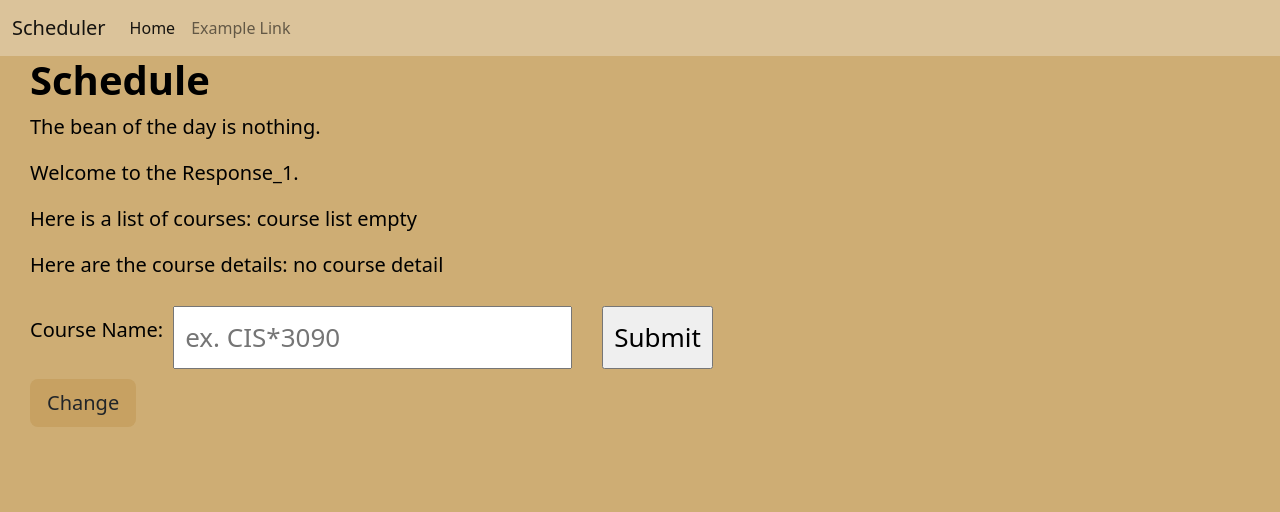
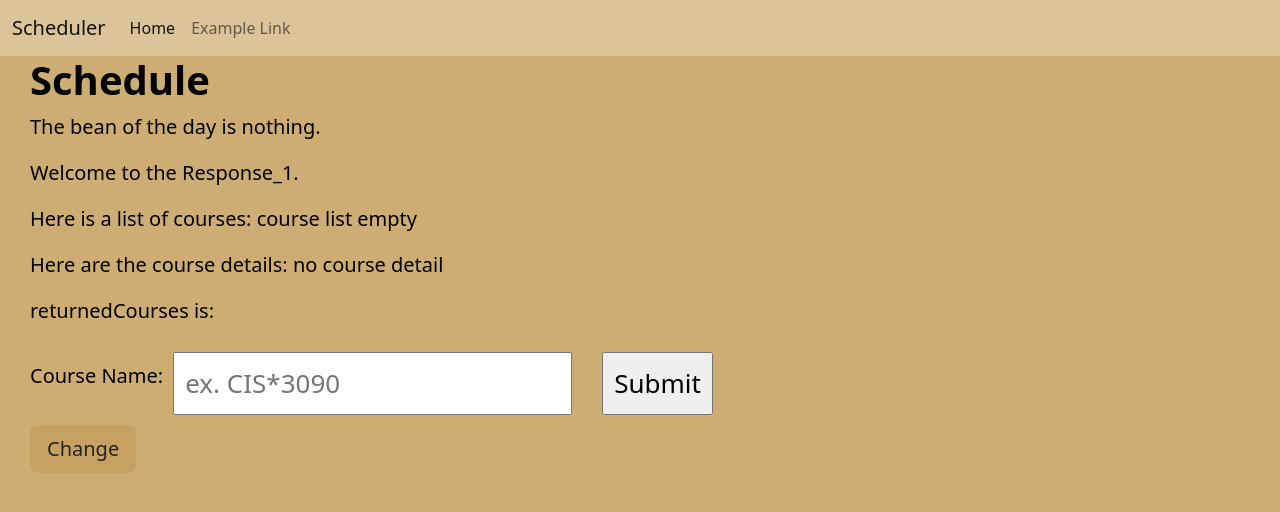
Before and after one commit to irather/Guelph-Scheduler-App, a React (Create React App) app in the folder scheduler-app/: page / in a window 1280 px wide. Shown: the top 512 px of the page. Built offline with nearby package versions, Linux system fonts and the light colour scheme; no server answers; the HTML template or start-up script is replaced by a standard one.

Commit message:
changed some of the names of the function for clarity, made sure the parser...

```diff
--- a/scheduler-app/src/App.js
+++ b/scheduler-app/src/App.js
@@ -9,6 +9,8 @@ function App() {
   const [course, setCourse] = useState("course list empty")
   const [courseDetails, setCourseDetails] = useState("no course detail")
   const [courseName, findCourseName] = useState("");
+  const [returnedCourses,getReturnedCourses] = useState({});
+  const [currentCourses,addCourses] = useState([]);
 
   // Example endpoint call
   useEffect(() => {
@@ -46,10 +48,22 @@ function App() {
   }
 
   //function to send course name to the backend might not async can be changed to be so
-  const sendCourse = async(event) => {
+  const addSearchedCourses = async(event) => {
     event.preventDefault();
-    const response = await axios.post('/api/GetCouresName', {name: courseName})
-    console.log(response);
+    if(currentCourses.length < 5) {
+      const response = await axios.post('/api/searchCourse', {name: courseName});
+
+      if(response.data == "") {
+        alert("Course not found");
+      } else {
+        getReturnedCourses(response.data);
+        addCourses(currentCourses => currentCourses.concat(returnedCourses));
+        console.log(returnedCourses);
+        console.log(response.data);
+      }
+    } else {
+      alert("beep boop more than 5 coureses added ya can't add anymore");
+    }
   }
 
   return (
@@ -75,7 +89,8 @@ function App() {
         <p>Welcome to the {response}.</p>
         <p>Here is a list of courses: {course}</p>
         <p>Here are the course details: {courseDetails}</p>
-        <form class="form-inline" onSubmit={sendCourse}>
+        <p>returnedCourses is: {returnedCourses.name}</p>
+        <form class="form-inline" onSubmit={addSearchedCourses}>
           <label class = "form-inline label">
           <p>Course Name:</p>
           <input type="text" name="couresName"placeholder="ex. CIS*3090" value={courseName} onChange={(e) => findCourseName(e.target.value)}/>
```
Also changed, not shown: 2 other files (tests, documents, lock files or other folders).
